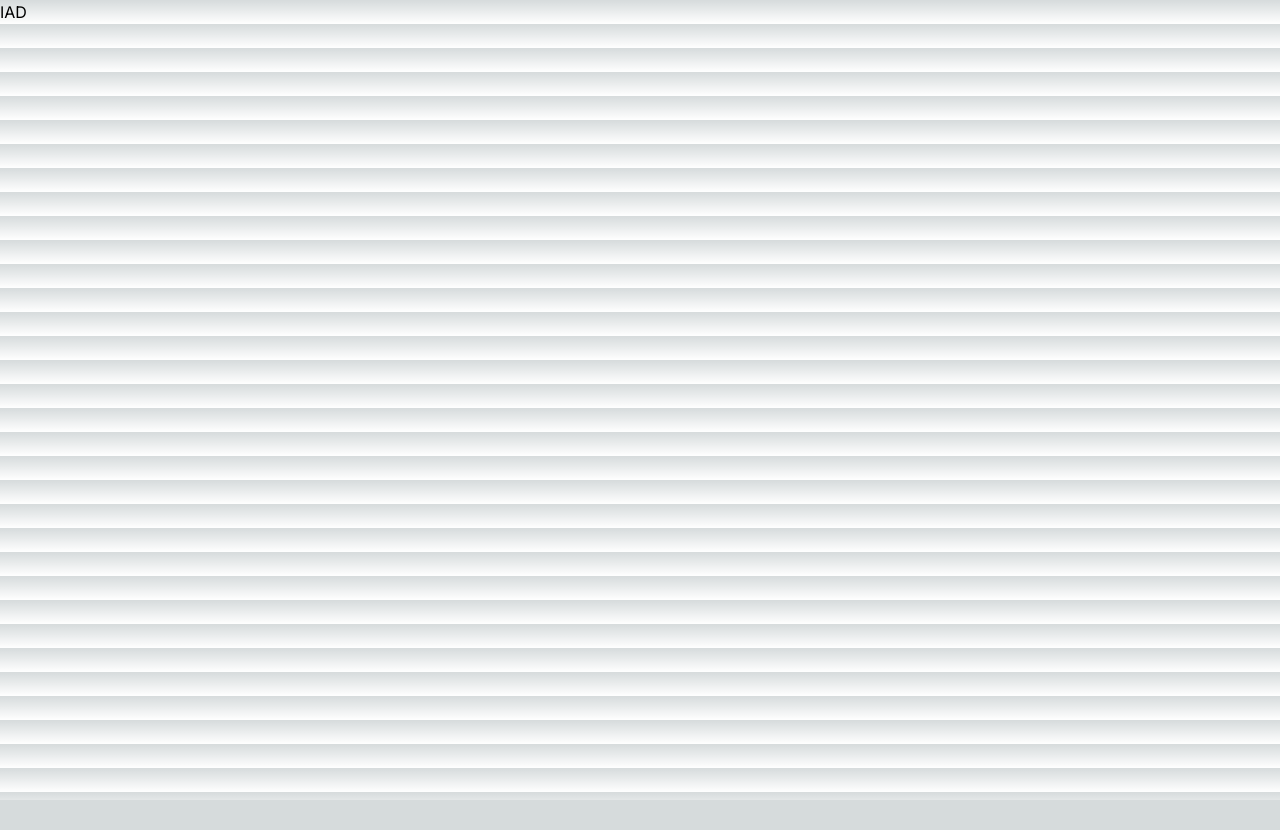
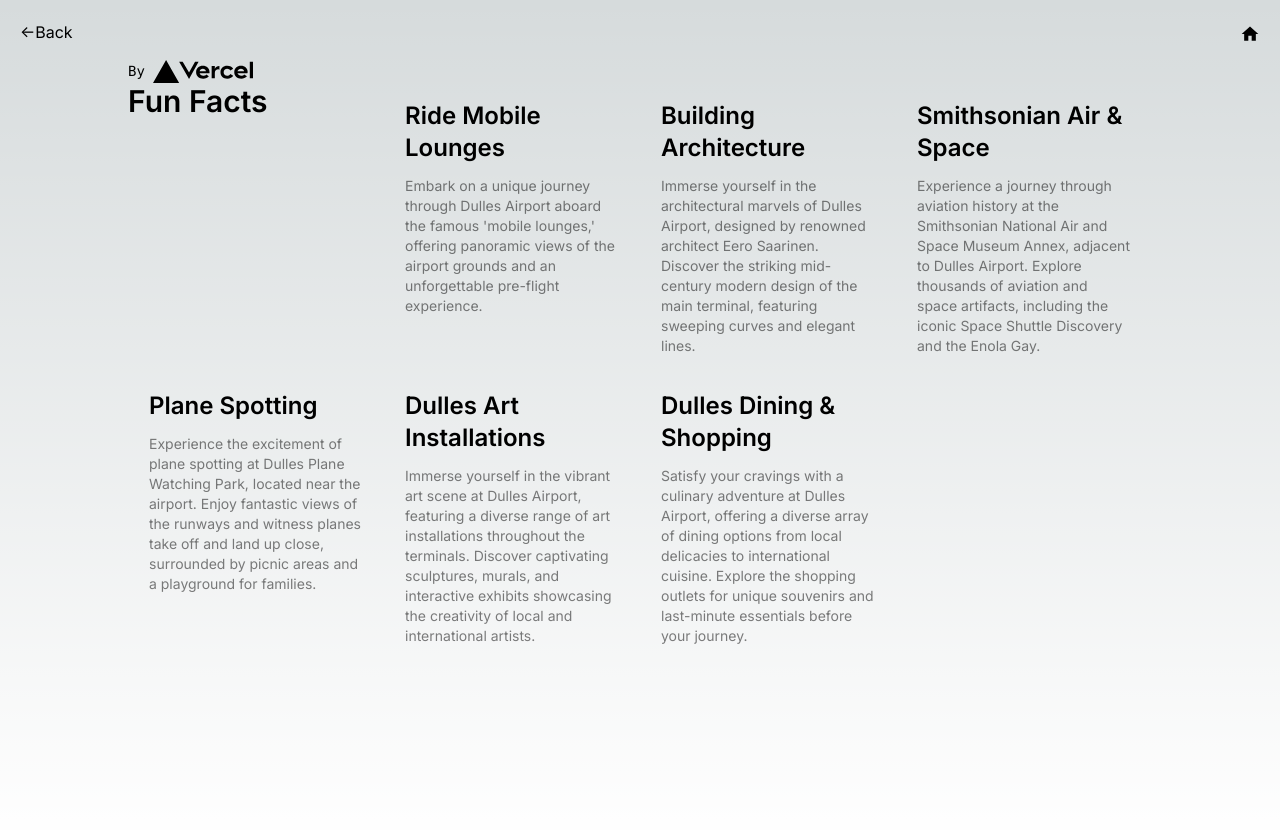
Before and after one commit to huacheng-gao23/fiftystars-pwa, a Next.js app: page /arriving/airport/iad in a window 1280 px wide. Shown: the top 830 px of the page. Before the commit the page ends 800 px from the top, so only its background shows below. Built offline with nearby package versions, Linux system fonts and the light colour scheme.

Commit message:
add fun facts page

```diff
--- a/app/arriving/airport/(airports)/iad/page.tsx
+++ b/app/arriving/airport/(airports)/iad/page.tsx
@@ -1,24 +1,45 @@
 "use client";
-import NavPage from "components/NavPage";
+import FunFactPage from "@/components/FunFactPage";
 
-const NavButtonInfo = [
+const FunFactsData = [
   {
-    header: "IAD",
-    subheader: "Washington Dulles International Airport",
-    link: "/arriving/airport/iad"
+    "header": "Ride Mobile Lounges",
+    "subheader": "Embark on a unique journey through Dulles Airport aboard the famous 'mobile lounges,' offering panoramic views of the airport grounds and an unforgettable pre-flight experience."
   },
   {
-    header: "DCA",
-    subheader: "Ronald Reagan Washington National Airport",
-    link: "/arriving/airport/dca"
+    "header": "Building Architecture",
+    "subheader": "Immerse yourself in the architectural marvels of Dulles Airport, designed by renowned architect Eero Saarinen. Discover the striking mid-century modern design of the main terminal, featuring sweeping curves and elegant lines."
+  },
+  {
+    "header": "Smithsonian Air & Space",
+    "subheader": "Experience a journey through aviation history at the Smithsonian National Air and Space Museum Annex, adjacent to Dulles Airport. Explore thousands of aviation and space artifacts, including the iconic Space Shuttle Discovery and the Enola Gay."
+  },
+  {
+    "header": "Plane Spotting",
+    "subheader": "Experience the excitement of plane spotting at Dulles Plane Watching Park, located near the airport. Enjoy fantastic views of the runways and witness planes take off and land up close, surrounded by picnic areas and a playground for families."
+  },
+  {
+    "header": "Dulles Art Installations",
+    "subheader": "Immerse yourself in the vibrant art scene at Dulles Airport, featuring a diverse range of art installations throughout the terminals. Discover captivating sculptures, murals, and interactive exhibits showcasing the creativity of local and international artists."
+  },
+  {
+    "header": "Dulles Dining & Shopping",
+    "subheader": "Satisfy your cravings with a culinary adventure at Dulles Airport, offering a diverse array of dining options from local delicacies to international cuisine. Explore the shopping outlets for unique souvenirs and last-minute essentials before your journey."
   }
 ];
+
+
 
 export default function Home() {
 
   return (
-    <div>
-      IAD
-    </div>
+    <>
+      <div className="mt-10">
+        <FunFactPage header="Fun Facts" navButtonArray={FunFactsData} />
+      </div>
+      <div className="p-20">
+
+      </div>
+    </>
   );
 }
--- /dev/null
+++ b/components/FunFactPage.tsx
@@ -0,0 +1,66 @@
+import Link from "next/link";
+import Image from "next/image";
+import { useRouter } from "next/navigation";
+import HomeIcon from '@mui/icons-material/Home';
+
+interface FunFacts {
+  header: string;
+  subheader: string;
+}
+
+export default function FunFactPage({ navButtonArray, header }: { navButtonArray: FunFacts[]; header: string }) {
+  const router = useRouter();
+
+  return (
+    <main className="flex flex-col items-center justify-between p-5">
+      <div className="fixed top-0 left-0 px-5 py-5">
+        <button className="hover:bg-sky-700" onClick={() => router.back()}>&lt;-Back</button>
+      </div>
+      <div className="fixed top-0 right-0 px-5 py-5">
+        <button className="hover:bg-sky-700" onClick={() => router.push("/")}>
+          <HomeIcon fontSize="small" />
+        </button>
+      </div>
+      <div className="z-10 max-w-5xl w-full items-center justify-between font-mono text-sm lg:flex">
+        <div className="fixed bottom-0 left-0 flex h-48 w-full items-end justify-center bg-gradient-to-t from-white via-white dark:from-black dark:via-black lg:static lg:h-auto lg:w-auto lg:bg-none">
+          <a
+            className="pointer-events-none flex place-items-center gap-2 p-8 lg:pointer-events-auto lg:p-0"
+            href="https://vercel.com?utm_source=create-next-app&utm_medium=appdir-template&utm_campaign=create-next-app"
+            target="_blank"
+            rel="noopener noreferrer"
+          >
+            By{" "}
+            <Image
+              src="/vercel.svg"
+              alt="Vercel Logo"
+              className="dark:invert"
+              width={100}
+              height={24}
+              priority
+            />
+          </a>
+        </div>
+      </div>
+
+      <div className="grid text-center lg:max-w-5xl lg:w-full lg:mb-0 lg:grid-cols-4 lg:text-left">
+        <div>
+          <h1 className={`mb-3 text-3xl font-semibold`}>
+            {header}
+          </h1>
+        </div>
+        {navButtonArray.map((navButton, index) => (
+          <div key={index} className="group rounded-lg border border-transparent transition-colors hover:border-gray-300 hover:bg-gray-100 hover:dark:border-neutral-700 hover:dark:bg-neutral-800/30 px-5 py-4">
+            <h2 className={`mb-3 text-2xl font-semibold`}>
+              {navButton.header}{" "}
+              <span className="inline-block transition-transform group-hover:translate-x-1 motion-reduce:transform-none">
+              </span>
+            </h2>
+            <p className={`m-0 max-w-[30ch] text-sm opacity-50`}>
+              {navButton.subheader}
+            </p>
+          </div>
+        ))}
+      </div>
+    </main>
+  );
+}
```
